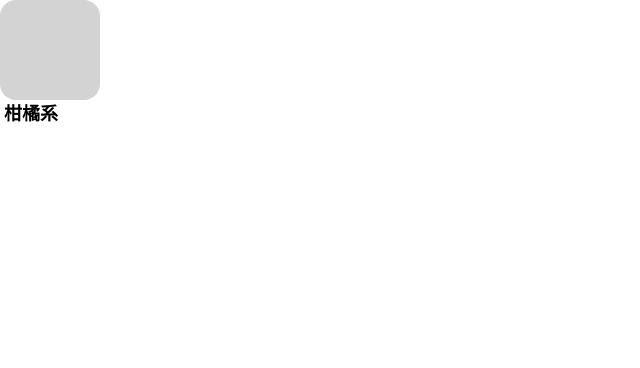
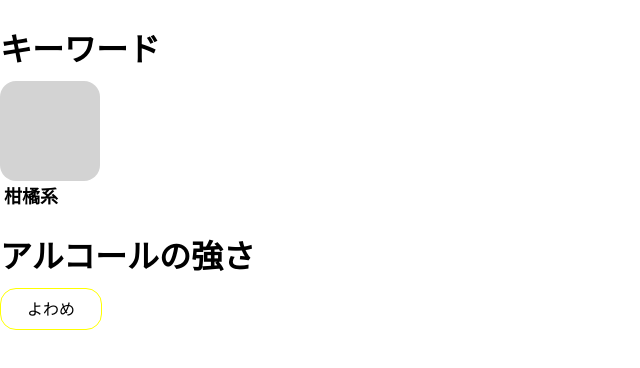
Before and after one commit to MaxfieldWalker/carol, a React app: page /select in a window 1280 px wide. Shown: the top 368 px of the page, without its empty margins (0-640 px from the left). Built offline with nearby package versions, Linux system fonts and the light colour scheme.

Commit message:
Add scroll text item

```diff
--- a/src/components/atoms/scrollImageItem.tsx
+++ b/src/components/atoms/scrollImageItem.tsx
@@ -30,7 +30,7 @@ export const ScrollImageItem: React.StatelessComponent<
       <UIItemName
         style={{
           marginLeft: 4,
-          marginTop: 4
+          marginTop: 6
         }}
       >
         {displayName}
--- /dev/null
+++ b/src/components/atoms/scrollTextItem.tsx
@@ -0,0 +1,52 @@
+import * as React from "react";
+import { Color } from "../theme";
+
+export interface ScrollTextItemProps {
+  name: string;
+  displayName: string;
+  color: string;
+  isChecked: boolean;
+}
+
+export const ScrollTextItem: React.StatelessComponent<
+  ScrollTextItemProps
+> = props => {
+  const itemWidth = 100;
+  const itemHeight = 40;
+
+  const { color, isChecked, displayName } = props;
+
+  const uncheckedStyle: React.CSSProperties = {
+    borderColor: color,
+    borderWidth: 1,
+    borderStyle: "solid",
+    color: Color.black,
+    borderRadius: 16
+  };
+
+  const checkedStyle: React.CSSProperties = {
+    backgroundColor: color,
+    color: Color.white
+  };
+
+  const baseStyle: React.CSSProperties = {
+    width: itemWidth,
+    height: itemHeight,
+    display: "flex",
+    alignItems: "center",
+    justifyContent: "center"
+  };
+
+  const style = {
+    ...baseStyle,
+    ...(isChecked ? checkedStyle : uncheckedStyle)
+  };
+
+  return (
+    <div>
+      <div style={style}>
+        <div>{displayName}</div>
+      </div>
+    </div>
+  );
+};
--- a/src/components/atoms/typography.tsx
+++ b/src/components/atoms/typography.tsx
@@ -20,8 +20,10 @@ export const UIHeader: React.StatelessComponent<Props> = props => (
 export const UISubheader: React.StatelessComponent<Props> = props => (
   <h2
     style={{
-      fontSize: 36,
-      color: Color.black
+      fontSize: 32,
+      color: Color.black,
+      marginTop: 18,
+      marginBottom: 12
     }}
   >
     {props.children}
--- a/src/components/theme.ts
+++ b/src/components/theme.ts
@@ -7,5 +7,6 @@ export enum Color {
   indigo = "#4b0082",
   purple = "#800080",
   black = "#000000",
-  gray = "#404040"
+  gray = "#404040",
+  white = "#fff"
 }
--- a/src/screens/selectScreen.tsx
+++ b/src/screens/selectScreen.tsx
@@ -3,6 +3,13 @@ import {
   ScrollImageItem,
   ScrollImageItemProps
 } from "../components/atoms/scrollImageItem";
+import {
+  ScrollTextItem,
+  ScrollTextItemProps
+} from "../components/atoms/scrollTextItem";
+
+import { UISubheader } from "../components/atoms/typography";
+import { Color } from "../components/theme";
 
 export default class SelectScreen extends React.Component {
   render() {
@@ -15,11 +22,33 @@ export default class SelectScreen extends React.Component {
       }
     ];
 
+    const dummyData2: ScrollTextItemProps[] = [
+      {
+        name: "low",
+        displayName: "よわめ",
+        color: Color.yellow,
+        isChecked: false
+      }
+    ];
+
+    const sectionStyle: React.CSSProperties = {
+      margin: "32px 0"
+    };
+
     return (
       <div>
-        {dummyData.map(d => (
-          <ScrollImageItem {...d} />
-        ))}
+        <div style={sectionStyle}>
+          <UISubheader>キーワード</UISubheader>
+          {dummyData.map(d => (
+            <ScrollImageItem {...d} />
+          ))}
+        </div>
+        <div style={sectionStyle}>
+          <UISubheader>アルコールの強さ</UISubheader>
+          {dummyData2.map(d => (
+            <ScrollTextItem {...d} />
+          ))}
+        </div>
       </div>
     );
   }
```
